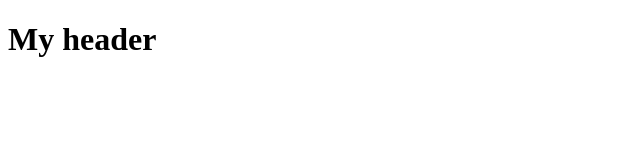
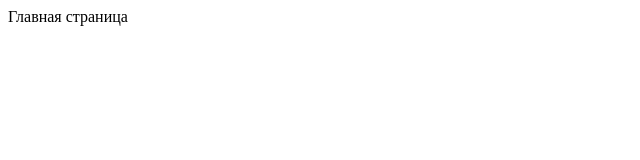
Before and after one commit to annaxp/test-git-2, a plain HTML site: page index.html in a window 1280 px wide. Shown: the whole page, without its empty margins (0-640 px from the left). Drawn offline with Linux system fonts and the light colour scheme.

Commit message:
develop main-page

```diff
--- a/index.html
+++ b/index.html
@@ -8,7 +8,9 @@
     <script defer src="index.js"></script>
 </head>
 <body>
-    <h1>My header</h1>
+    <main>
+        <span>Главная страница</span>
+    </main>
 
 </body>
 </html>
```
